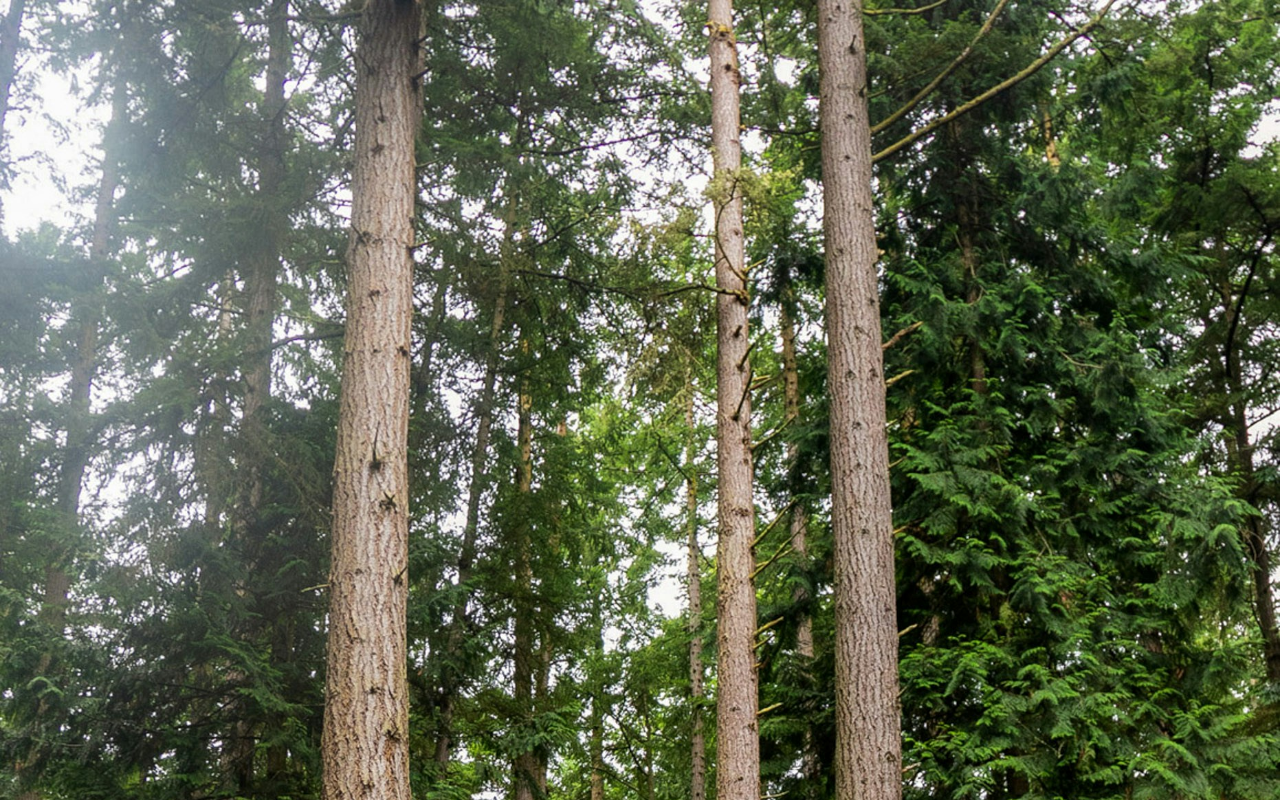
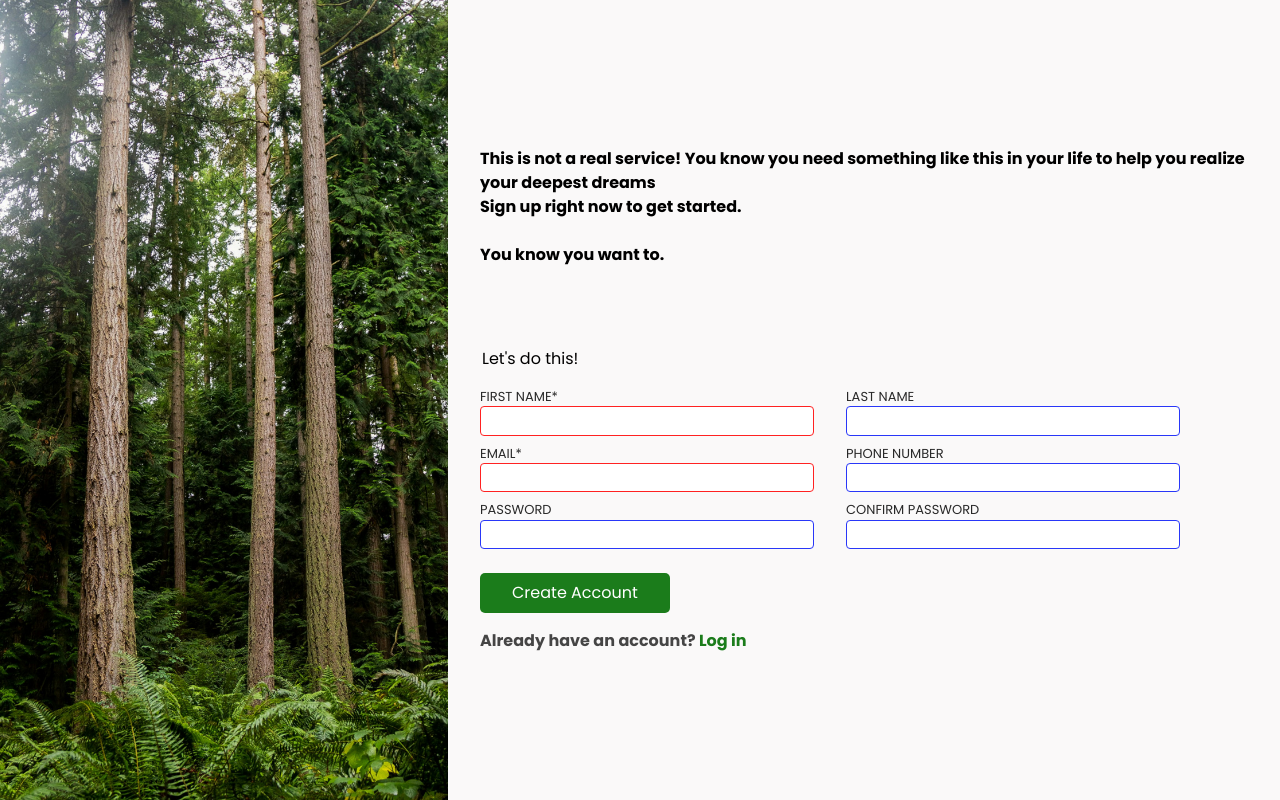
Before and after one commit to BrandonMasis/forms2.0, a plain HTML site: page index.html in a window 1280 px wide. Shown: the top 800 px of the page. Drawn offline with Linux system fonts and the light colour scheme.

Commit message:
Adds basic inputs and layout styling

```diff
--- a/index.html
+++ b/index.html
@@ -23,26 +23,89 @@
         <div class="left-column">
             <img
                 src="./halie-west-bTzpau9mKT4-unsplash.jpg">
-            <div class="right-column">
-                <h2 class="quote">Lorem ipsum dolor sit amet
-                    consectetur adipisicing elit. Incidunt
-                    cumque voluptatibus repellat? Esse
-                    voluptates <br> dolorum quo voluptatum
-                    ullam
-                    odio placeat.</h2>
+
+        </div>
+        <div class="right-column">
+            <h4 class="quote">This is not a real service!
+                You know you need something like this in
+                your life to help you realize your deepest
+                dreams <br>Sign up right now to get started.
+                <br><br>You know you want to.
+            </h4>
 
 
-                <form action="" method="get">
+            <form action="" method="get" id="main-form">
+                <legend>Let's do this!</legend>
+                <div class="form-sections">
 
-                </form>
+                    <div class="left">
 
-                <button id="create-btn">Create
+                        <div>
+                            <label for="name">FIRST
+                                NAME*</label>
+                            <input type="text"
+                                name="user_name" id="name"
+                                required>
+                        </div>
+                        <div>
+                            <label
+                                for="email">EMAIL*</label>
+                            <input type="email"
+                                name="user_email" id="email"
+                                required>
+                        </div>
+                        <div>
+                            <label
+                                for="password">PASSWORD</label>
+                            <input type="password"
+                                name="user_password"
+                                id="password" pattern="">
+                        </div>
+                    </div>
+                    <div class="right">
+                        <div>
+
+                            <label for="lastname">LAST
+                                NAME</label>
+                            <input type="text"
+                                name="user_lastname"
+                                id="lastname">
+                        </div>
+
+
+                        <div>
+                            <label for="phone">PHONE
+                                NUMBER</label>
+                            <input type="tel"
+                                name="user_phone"
+                                id="phone">
+                        </div>
+
+
+                        <div>
+                            <label
+                                for="pconfirmation">CONFIRM
+                                PASSWORD</label>
+                            <input type="password"
+                                name="user_pconfirmation"
+                                id="pconfirmation">
+                        </div>
+                    </div>
+                </div>
+
+                <button id="create-btn" type="submit">Create
                     Account</button>
+                <p class="subtext">Already have an account?
+                    <span><a>Log
+                            in</a></span>
+                </p>
+            </form>
 
-                <p>Already have an account? <span><a>Log
-                            in</a></span></p>
-            </div>
+
+
+
         </div>
+
     </section>
 </body>
 
--- a/style.css
+++ b/style.css
@@ -11,6 +11,12 @@
   body {
     line-height: 1.5;
     -webkit-font-smoothing: antialiased;
+    font-family: "Poppins", sans-serif;
+    --column-bg:rgb(250, 249, 249);
+    --btn:rgb(27, 124, 27);
+    --btn-hover:rgb(22, 100, 22);
+    --valid:rgb(41, 55, 248);
+    --invalid:rgb(255, 34, 34);
   }
   img, picture, video, canvas, svg {
     display: block;
@@ -25,3 +31,113 @@
   #root, #__next {
     isolation: isolate;
   }
+
+
+
+  #login-screen{
+    display: flex;
+
+  }
+
+  #main-form{
+    display: flex;
+    flex-direction: column;
+    gap: 1rem;
+
+
+  }
+
+  .form-sections{
+    display: flex;
+    gap: 2rem;
+    flex-wrap: wrap;
+  }
+
+  .left-column{
+
+    img{
+
+      width: 100%;
+      height: 100%;
+      object-fit: cover;
+
+    }
+
+    min-width: 35%;
+    height: 100vh;
+
+  }
+
+  .right-column{
+    display: flex;
+    flex-direction: column;
+    justify-content: center;
+    gap: 5rem;
+    background-color: var(--column-bg);
+    padding-left: 2rem;
+    width: 100%;
+  }
+
+
+
+
+  #main-form div>div{
+    display: flex;
+    flex-direction: column;
+
+  }
+
+
+  #create-btn{
+    background-color: var(--btn);
+    color: white;
+    font-size: 16px;
+    cursor: pointer;
+    width: fit-content;
+    padding: .5rem 2rem;
+    border-radius: 5px;
+    border-style: none;
+
+    &:hover{
+      background-color: var(--btn-hover);
+    }
+  }
+
+  .subtext{
+    font-weight: bold;
+    color: rgba(0, 0, 0, 0.726);
+
+    a{
+      color: var(--btn);
+      cursor: pointer;
+    }
+  }
+
+
+
+  label{
+    font-size: 13px;
+    color: rgb(41, 41, 41);
+  }
+
+
+  input{
+    appearance: none;
+    border-radius: 4px;
+    border-style: none;
+    border: 1px solid gray;
+    padding: .1rem .5rem;
+    margin-bottom: .5rem;
+
+    &:focus{
+      outline: none;
+    }
+
+    &:valid{
+      border: 1px solid var(--valid);
+    }
+
+    &:invalid{
+      border: 1px solid var(--invalid);
+    }
+  }
```
